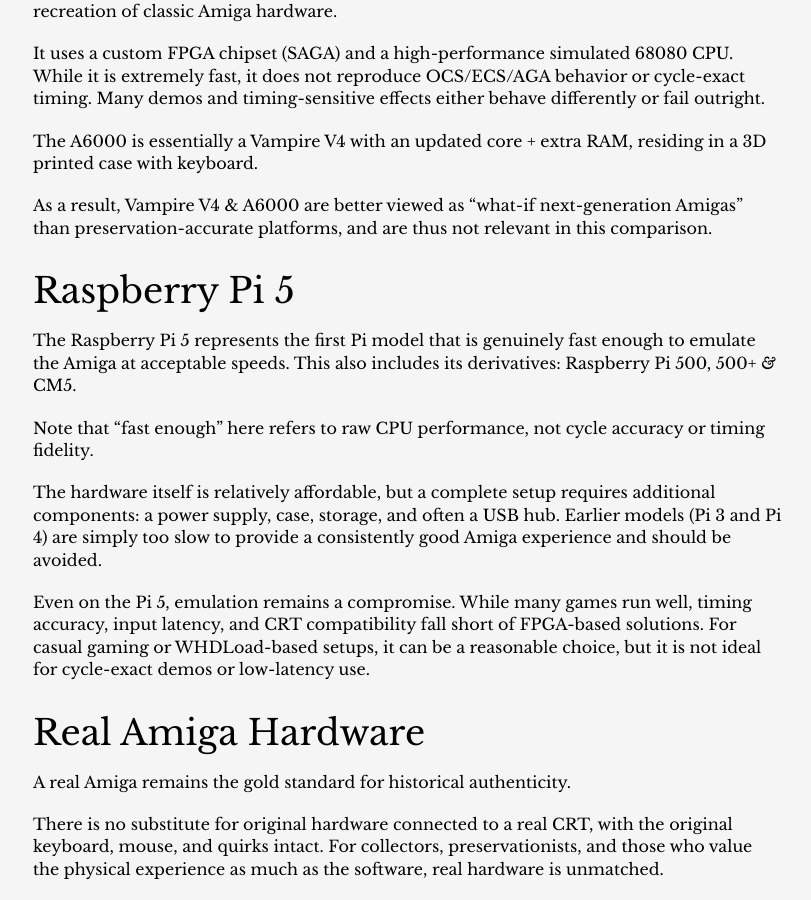
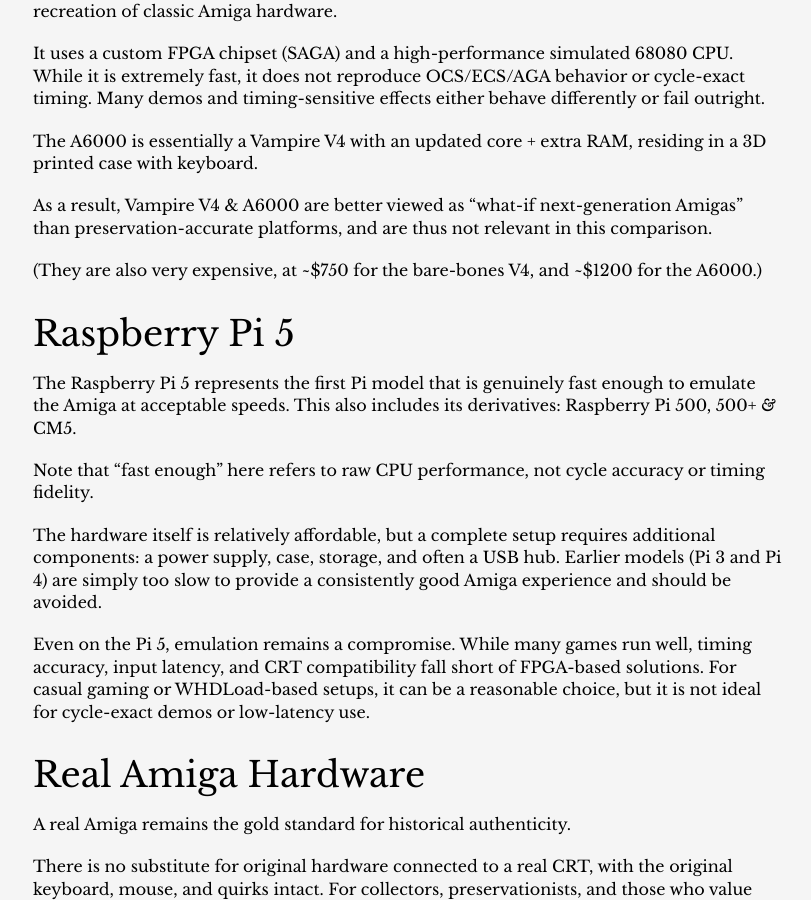
Before and after one commit to amigavision/amigavision.github.io, a Jekyll site: the page built from best.md, in a window 1280 px wide and 900 px high, scrolled down 1954 px. Shown: the whole window, without its empty margins (232-1043 px from the left). Built offline with Jekyll 4.4.1, drawn with Linux system fonts in a browser that asks for light colours.

Commit message:
Add pricing

```diff
--- a/best.md
+++ b/best.md
@@ -50,6 +50,8 @@
 The A6000 is essentially a Vampire V4 with an updated core + extra RAM, residing in a 3D printed case with keyboard.
 
 As a result, Vampire V4 & A6000 are better viewed as “what-if next-generation Amigas” than preservation-accurate platforms, and are thus not relevant in this comparison.
+
+(They are also very expensive, at ~$750 for the bare-bones V4, and ~$1200 for the A6000.)
 
 ## Raspberry Pi 5
 
```
